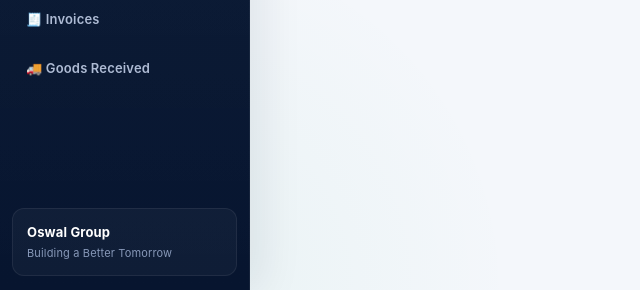
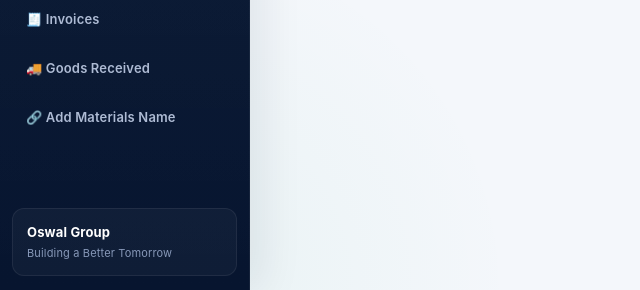
Before and after one commit to mmondalsystems-ai/Purchase-IMS, a FastAPI app: page / in a window 1280 px wide. Shown: the part 510-800 px from the top of the page, without its empty margins (0-640 px from the left). Run offline with FastAPI, Linux system fonts and the light colour scheme; the visitor is signed in with stand-in values (Sample User, id 1); parts of the project's set-up code (start-up, migrations or seed data) failed here and were passed over; some libraries are stand-ins or nearby versions.

Commit message:
Add link to open Google Apps Script for materials

```diff
--- a/templates/index.html
+++ b/templates/index.html
@@ -724,6 +724,7 @@
         <div class="nav-item" data-page="purchaseOrder" onclick="navigate('purchaseOrder', this)">🛒 Purchase Order</div>
         <div class="nav-item" data-page="invoices" onclick="navigate('invoices', this)">🧾 Invoices</div>
         <div class="nav-item" data-page="goodsReceived" onclick="navigate('goodsReceived', this)">🚚 Goods Received</div>
+        <div class="nav-item" onclick="window.open('https://script.google.com/macros/s/AKfycbwBr6Mk_VUlU6ztB-jN2n_3eqraAZTlDMNbl4QvvYct79u2jNTjKkGJ6Nj2RCB4_Cw1/exec', '_blank')">🔗 Add Materials Name</div>
       </nav>
       <div class="footer"><b>Oswal Group</b>Building a Better Tomorrow</div>
     </div>
```
